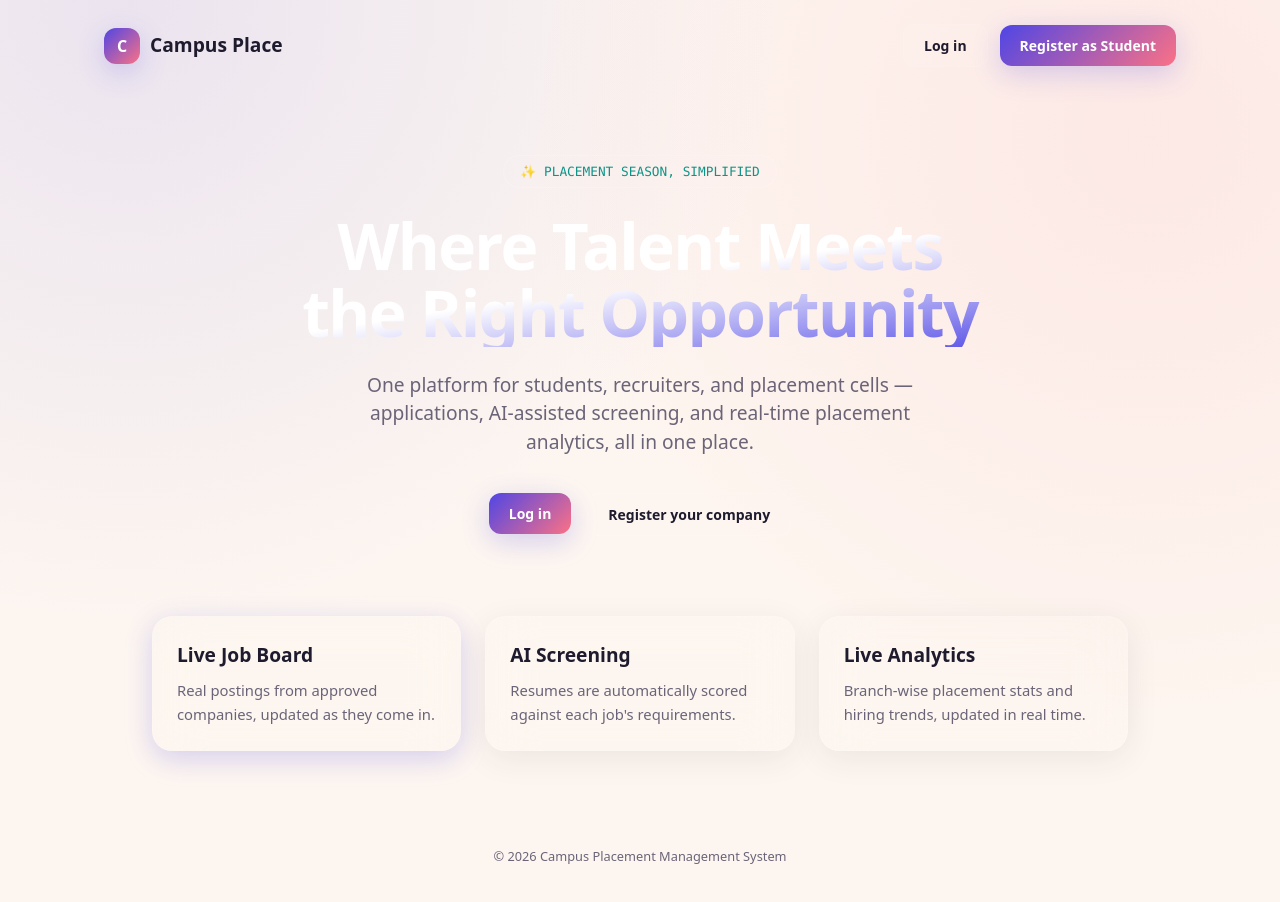
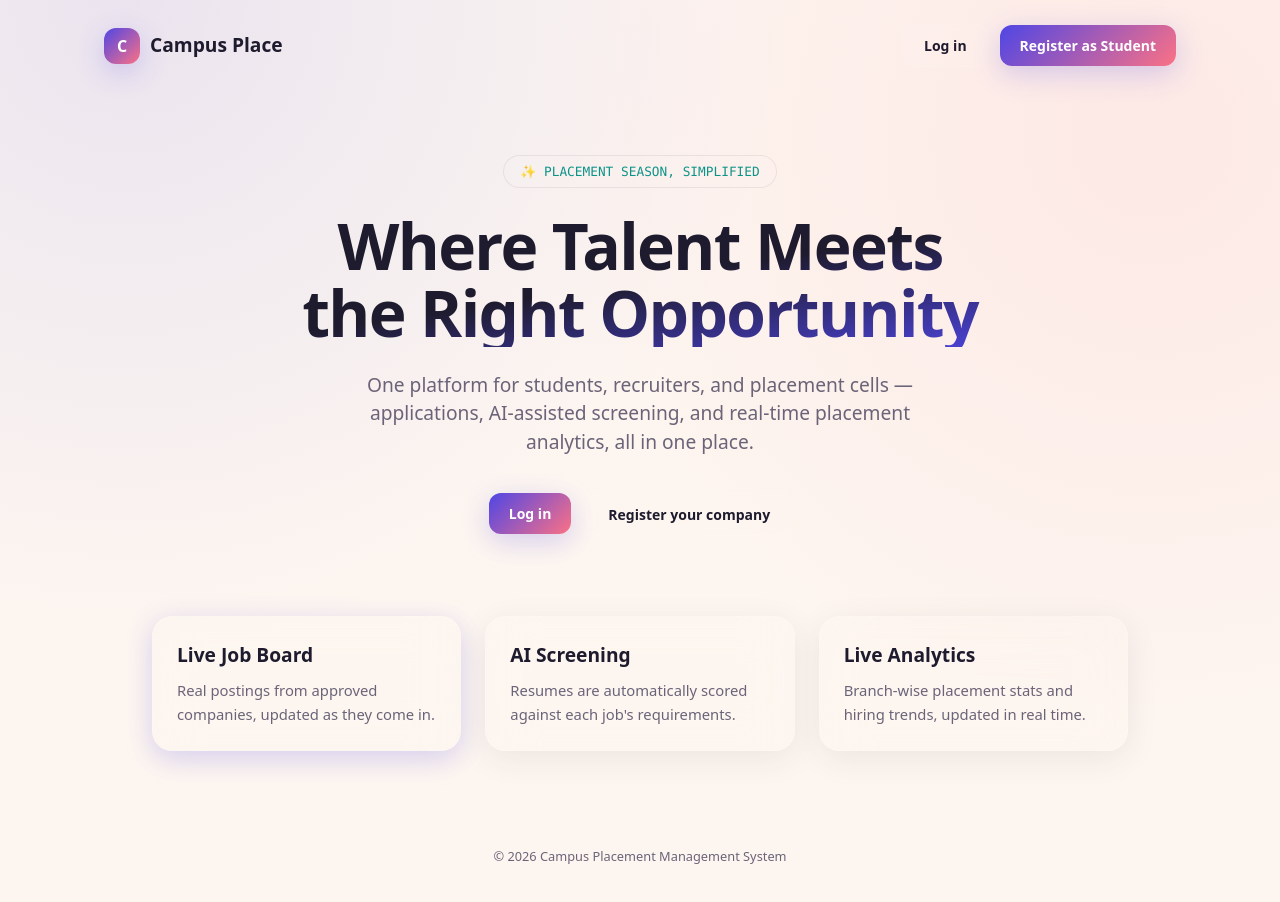
Before and after one commit to Nitish204/campus-placement-system, a Next.js app in the folder frontend/: page / in a window 1280 px wide. Shown: the top 902 px of the page. Built offline with nearby package versions, Linux system fonts and the light colour scheme.

Commit message:
Update styles for placement season section

```diff
--- a/frontend/app/page.tsx
+++ b/frontend/app/page.tsx
@@ -32,14 +32,14 @@ export default function LandingPage() {
 
       <section className="max-w-4xl mx-auto px-6 pt-16 pb-20 text-center">
         <motion.div variants={rise} initial="hidden" animate="show" custom={0} className="inline-flex">
-          <span className="text-xs font-mono border border-white/10 bg-white/5 rounded-full px-4 py-1.5 text-cyan">
+          <span className="text-xs font-mono border border-ink/[0.08] bg-white/5 rounded-full px-4 py-1.5 text-cyan">
             ✨ PLACEMENT SEASON, SIMPLIFIED
           </span>
         </motion.div>
 
         <motion.h1
           variants={rise} initial="hidden" animate="show" custom={1}
-          className="font-display font-bold text-[40px] md:text-[64px] leading-[1.05] tracking-tight mt-6 bg-clip-text text-transparent bg-gradient-to-br from-white via-white to-violet"
+          className="font-display font-bold text-[40px] md:text-[64px] leading-[1.05] tracking-tight mt-6 bg-clip-text text-transparent bg-gradient-to-br from-ink via-ink to-violet"
         >
           Where Talent Meets<br />the Right Opportunity
         </motion.h1>
```
